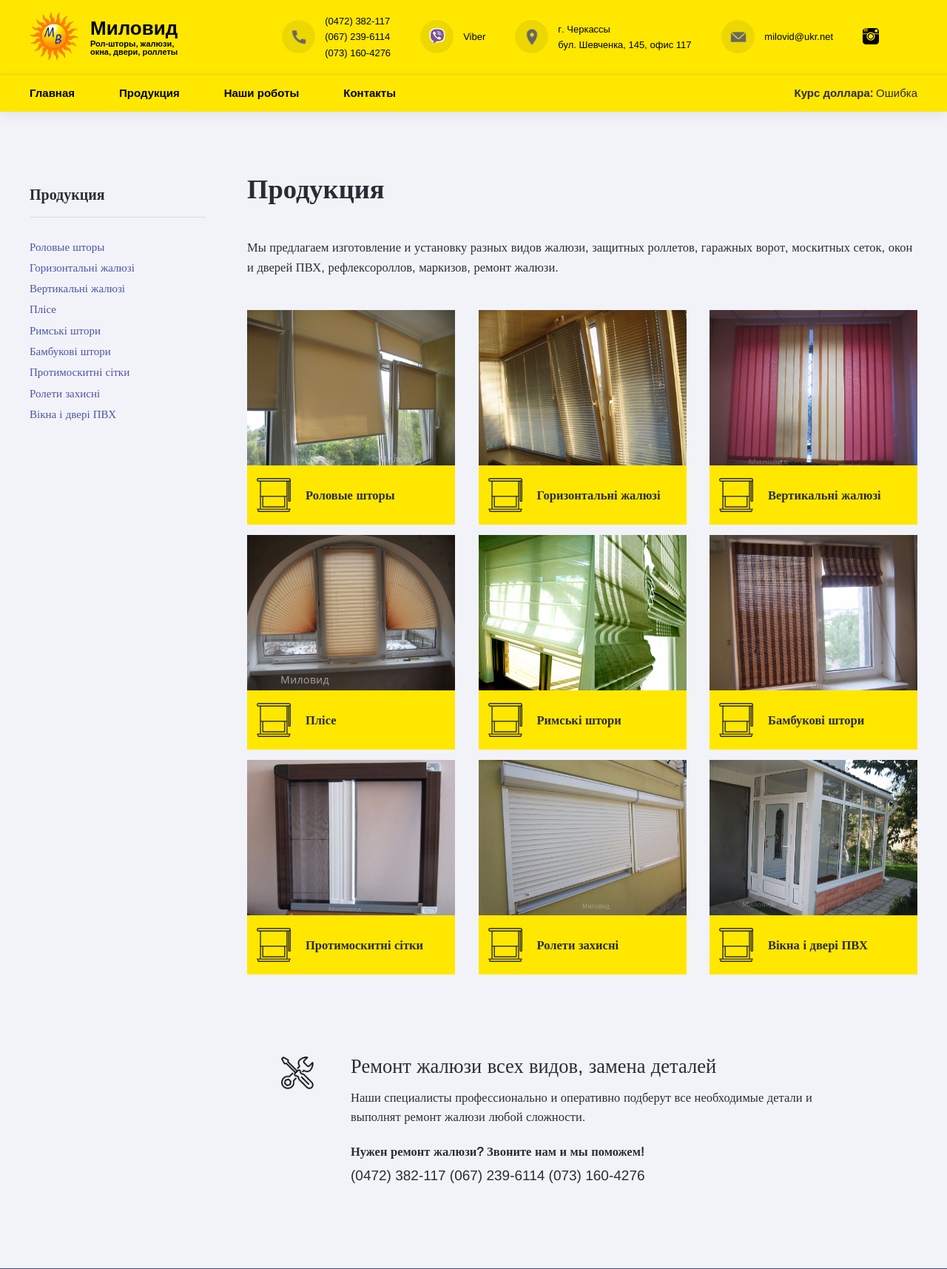
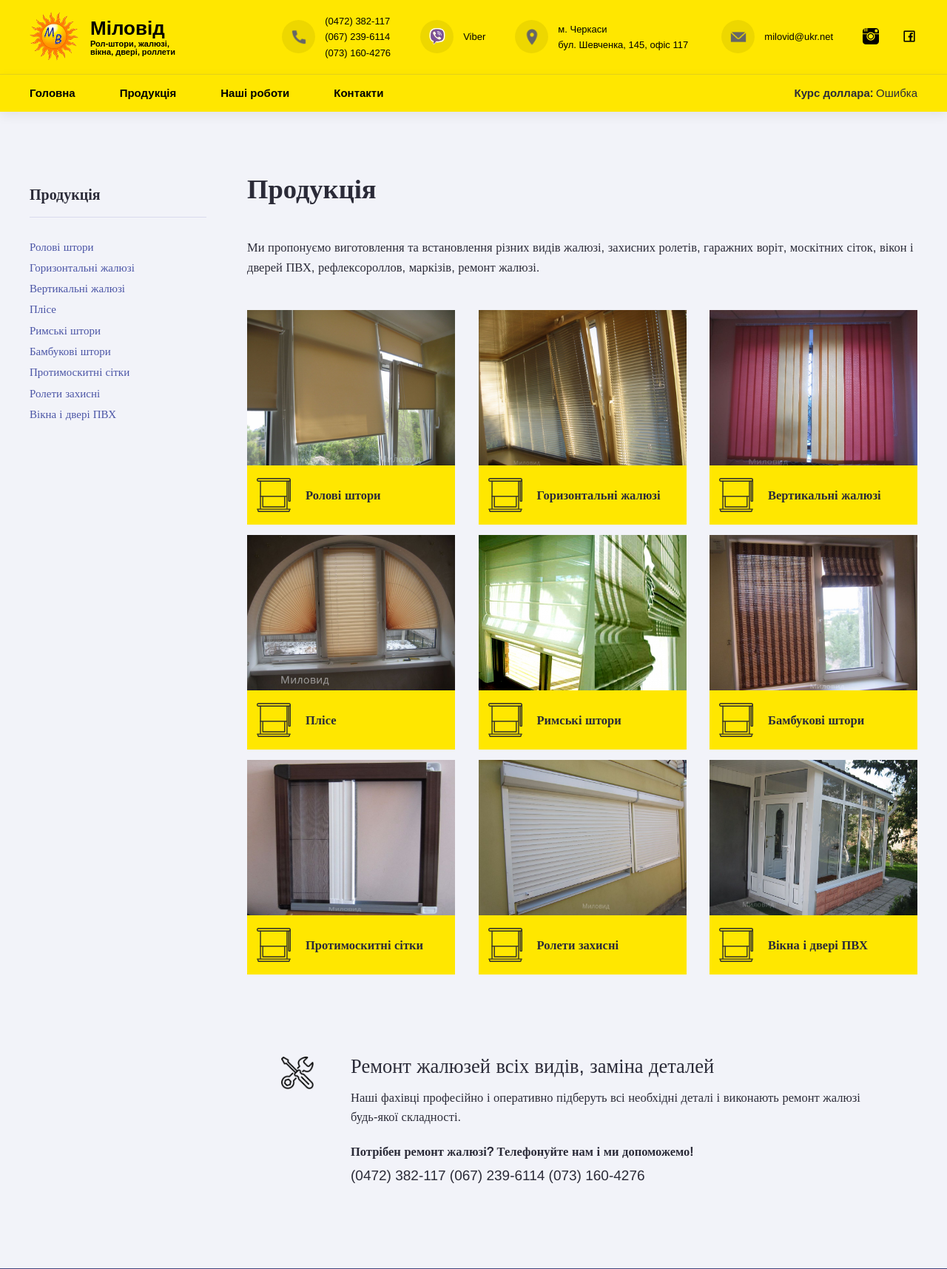
Before and after one commit to Alex-Kostenko/Divolim, a PHP site: page /template/production.php in a window 1280 px wide. Shown: the top 1715 px of the page at 74% size. Run offline with PHP 8.4, Linux system fonts and the light colour scheme; data that the repository does not hold is empty.

Commit message:
ukr lang

```diff
--- a/template/production.php
+++ b/template/production.php
@@ -21,11 +21,11 @@
 				<a href="../index.php"><img src="../image/logo_milovid.png" alt="Logo"></a>
 					<div class="name">
 						<a href="../index.php">
-							<h1>Миловид</h1>
+							<h1>Міловід</h1>
 
 							<h2>
-								Рол-шторы, жалюзи,<br>
-								окна, двери, роллеты
+								Рол-штори, жалюзі,<br>
+                                вікна, двері, роллети
 							</h2>
 						</a>
 					</div>
@@ -55,8 +55,8 @@
 					<img  src="../image/map.png" alt="location">
 				</div>
 					<span>
-						г. Черкассы <br>
-						бул. Шевченка, 145, офис 117
+						м. Черкаси <br>
+                        бул. Шевченка, 145, офіс 117
 					</span>
 				</div>
 			</a>
@@ -69,17 +69,15 @@
 				</a>
 			</div>
 			<div class="vk">
-				<a href=https://vk.com/>
+				<a href="https://www.instagram.com/milovid_com_ua/?hl=ru">
 					<svg xmlns="http://www.w3.org/2000/svg" width="22" height="22" class="svg1">
 						<use href="../image/instagram.svg#insta" width="22" height="22"></use>
 					</svg>
 				</a>
 			</div>
 			<div class="fb">
-				<a href=https://www.facebook.com/>
-					<svg xmlns="http://www.w3.org/2000/svg" width="22" height="22" class="svg1">
-						<use href="../image/facebook_logo.svg#Capa_1" width="22" height="22"></use>
-					</svg>
+				<a href="https://www.facebook.com/com.milovid/">
+					<img src="../image/facebook_logo.png" alt="Fb">
 				</a>
 			</div>
 			<div class="none_menu"  onclick="showMenu()">
@@ -90,10 +88,10 @@
 		<div class="nav_container">
 			<div class="nav">
 				<ul id="one">
-					<li><a href="../index.php">Главная</a></li>
-					<li><a href="production.php">Продукция</a></li>
-                    <li><a href="portfolio.php">Наши роботы</a></li>
-                    <li><a href="contacts.php">Контакты</a></li>
+					<li><a href="../index.php">Головна</a></li>
+                    <li><a href="production.php">Продукція</a></li>
+                    <li><a href="portfolio.php">Наші роботи</a></li>
+                    <li><a href="contacts.php">Контакти</a></li>
 				</ul>
 				<div class="dollar" id="two">
 					Курс доллара:
@@ -113,18 +111,18 @@
 	</header>
 <div id="mobile-menu-block" style="display: none;">
 	<ul>
-		<li><a href="../index.php">Главная</a></li>
-		<li><a href="production.php">Продукция</a></li>
-		<li><a href="portfolio.php">Наши роботы</a></li>
-		<li><a href="contacts.php">Контакты</a></li>
+		<li><a href="../index.php">Головна</a></li>
+        <li><a href="production.php">Продукція</a></li>
+        <li><a href="portfolio.php">Наші роботи</a></li>
+        <li><a href="contacts.php">Контакти</a></li>
 	</ul>
 </div>
 	<section class="production" id="production">
 		<div class="wrap_prod" id="showMain">
 			<div class="nav_left">
-				<h4>Продукция</h4>
+				<h4>Продукція</h4>
 				<ul class="nav_item">
-						<li><a href="production_l2.php">Роловые шторы</a></li>
+						<li><a href="production_l2.php">Ролові штори</a></li>
 						<li><a onclick="showGorizontal()">Горизонтальні жалюзі</a></li>
 						<li><a onclick="showAlign()">Вертикальні жалюзі</a></li>
 						<li><a onclick="showPlisse()">Плісе</a></li>
@@ -136,9 +134,9 @@
 				</ul>
 			</div>
 			<div class="main_prod">
-				<h5>Продукция</h5>
+				<h5>Продукція</h5>
 				<div class="title">
-					Мы предлагаем изготовление и установку разных видов жалюзи, защитных роллетов, гаражных ворот, москитных сеток, окон и дверей ПВХ, рефлексороллов, маркизов, ремонт жалюзи.
+					Ми пропонуємо виготовлення та встановлення різних видів жалюзі, захисних ролетів, гаражних воріт, москітних сіток, вікон і дверей ПВХ, рефлексороллов, маркізів, ремонт жалюзі.
 				</div>
 				<div class="wrap_card">
 					<div class="card">
@@ -149,7 +147,7 @@
 
 							<div class="bottom_wrap">
 								<img src="../image/rolls-01.svg" alt="">
-								Роловые шторы
+								Ролові штори
 							</div>
 						</a>
 					</div>
@@ -247,13 +245,13 @@
 
 					<div class="text">
 						<div class="text_title">
-							Ремонт жалюзи всех видов, замена деталей
+							Ремонт жалюзей всіх видів, заміна деталей
 						</div>
 						<div class="text_text">
-							Наши специалисты профессионально и оперативно подберут все необходимые детали и выполнят ремонт жалюзи любой сложности.
+							Наші фахівці професійно і оперативно підберуть всі необхідні деталі і виконають ремонт жалюзі будь-якої складності.
 						</div>
 						<div class="text_rem">
-							Нужен ремонт жалюзи? Звоните нам и мы поможем!
+							Потрібен ремонт жалюзі? Телефонуйте нам і ми допоможемо!
 						</div>
 						<div class="text_contact">
 							(0472) 382-117    (067) 239-6114    (073) 160-4276
@@ -264,9 +262,9 @@
 		</div>
 		<div class="wrap_prod" id="showGorizontal" style="display: none;">
 			<div class="nav_left">
-				<h4>Продукция</h4>
+				<h4>Продукція</h4>
 				<ul class="nav_item">
-						<li><a href="production_l2.php">Роловые шторы</a></li>
+						<li><a href="production_l2.php">Ролові штори</a></li>
 						<li><a onclick="showGorizontal()">Горизонтальні жалюзі</a></li>
 						<li><a onclick="showAlign()">Вертикальні жалюзі</a></li>
 						<li><a onclick="showPlisse()">Плісе</a></li>
@@ -354,9 +352,9 @@
 		</div>
 		<div class="wrap_prod" id="showAlign" style="display: none;">
 			<div class="nav_left">
-				<h4>Продукция</h4>
+				<h4>Продукція</h4>
 				<ul class="nav_item">
-						<li><a href="production_l2.php">Роловые шторы</a></li>
+						<li><a href="production_l2.php">Ролові штори</a></li>
 						<li><a onclick="showGorizontal()">Горизонтальні жалюзі</a></li>
 						<li><a onclick="showAlign()">Вертикальні жалюзі</a></li>
 						<li><a onclick="showPlisse()">Плісе</a></li>
@@ -454,9 +452,9 @@
 		</div>
 		<div class="wrap_prod" id="showPlisse" style="display: none;">
 			<div class="nav_left">
-				<h4>Продукция</h4>
+				<h4>Продукція</h4>
 				<ul class="nav_item">
-						<li><a href="production_l2.php">Роловые шторы</a></li>
+						<li><a href="production_l2.php">Ролові штори</a></li>
 						<li><a onclick="showGorizontal()">Горизонтальні жалюзі</a></li>
 						<li><a onclick="showAlign()">Вертикальні жалюзі</a></li>
 						<li><a onclick="showPlisse()">Плісе</a></li>
@@ -546,9 +544,9 @@
 		</div>
 		<div class="wrap_prod" id="showRim" style="display: none;">
 			<div class="nav_left">
-				<h4>Продукция</h4>
+				<h4>Продукція</h4>
 				<ul class="nav_item">
-						<li><a href="production_l2.php">Роловые шторы</a></li>
+						<li><a href="production_l2.php">Ролові штори</a></li>
 						<li><a onclick="showGorizontal()">Горизонтальні жалюзі</a></li>
 						<li><a onclick="showAlign()">Вертикальні жалюзі</a></li>
 						<li><a onclick="showPlisse()">Плісе</a></li>
@@ -638,9 +636,9 @@
 		</div>
 		<div class="wrap_prod" id="showBamb" style="display: none;">
 			<div class="nav_left">
-				<h4>Продукция</h4>
+				<h4>Продукція</h4>
 				<ul class="nav_item">
-						<li><a href="production_l2.php">Роловые шторы</a></li>
+						<li><a href="production_l2.php">Ролові штори</a></li>
 						<li><a onclick="showGorizontal()">Горизонтальні жалюзі</a></li>
 						<li><a onclick="showAlign()">Вертикальні жалюзі</a></li>
 						<li><a onclick="showPlisse()">Плісе</a></li>
@@ -739,9 +737,9 @@
 				<div class="back_prod">
 					<a onclick="showMain()">&larr;</a>
 				</div>
-				<h4>Продукция</h4>
+				<h4>Продукція</h4>
 				<ul class="nav_item">
-						<li><a href="production_l2.php">Роловые шторы</a></li>
+						<li><a href="production_l2.php">Ролові штори</a></li>
 						<li><a onclick="showGorizontal()">Горизонтальні жалюзі</a></li>
 						<li><a onclick="showAlign()">Вертикальні жалюзі</a></li>
 						<li><a onclick="showPlisse()">Плісе</a></li>
@@ -828,9 +826,9 @@
 		</div>
 		<div class="wrap_prod" id="showRoletu" style="display: none;">
 			<div class="nav_left">
-				<h4>Продукция</h4>
+				<h4>Продукція</h4>
 				<ul class="nav_item">
-						<li><a href="production_l2.php">Роловые шторы</a></li>
+						<li><a href="production_l2.php">Ролові штори</a></li>
 						<li><a onclick="showGorizontal()">Горизонтальні жалюзі</a></li>
 						<li><a onclick="showAlign()">Вертикальні жалюзі</a></li>
 						<li><a onclick="showPlisse()">Плісе</a></li>
@@ -920,9 +918,9 @@
 		</div>
 		<div class="wrap_prod" id="showOkna_dv" style="display: none;">
 			<div class="nav_left">
-				<h4>Продукция</h4>
+				<h4>Продукція</h4>
 				<ul class="nav_item">
-						<li><a href="production_l2.php">Роловые шторы</a></li>
+						<li><a href="production_l2.php">Ролові штори</a></li>
 						<li><a onclick="showGorizontal()">Горизонтальні жалюзі</a></li>
 						<li><a onclick="showAlign()">Вертикальні жалюзі</a></li>
 						<li><a onclick="showPlisse()">Плісе</a></li>
@@ -1019,8 +1017,8 @@
 			</div>
 			<div class="contacts" >
 				<h5>
-					Мы подберем самое лучшее <br>
-					решение именно для вас
+					Ми підберемо найкраще <br>
+					рішення саме для вас
 				</h5>
 				<ul>
 					<li>
@@ -1029,8 +1027,8 @@
 								<img src="../image/map_foot.png" alt="map">
 							</div>
 						</a>
-						<a href="https://goo.gl/maps/P3WDzGn8AUt" target="_blank">г. Черкассы, бул.Шевченка, 145,
-						офис 117, (1 -й этаж)</a>
+						<a href="https://goo.gl/maps/P3WDzGn8AUt" target="_blank">м Черкаси, бул.Шевченка, 145,
+                    офіс 117, (1-й поверх)</a>
 					</li>
 					<li>
 						<a href="https://goo.gl/maps/P3WDzGn8AUt">
@@ -1072,8 +1070,8 @@
 			</div>
 			<div class="forms">
 				<h5>
-				Пожалуйста, оставьте свои контакты<br>
-				и ваш вопрос, мы с вами свяжемся!
+				Будь ласка, залиште свої контакти<br>
+                і ваше запитання, ми з вами зв'яжемося!
 				</h5>
 				<form method="post" class="form-contacts" action="https://postman-echo.com/post">
 						<p class="hint-form"><span>*</span> - поля обов'язкові для заповнення</p>
@@ -1091,12 +1089,12 @@
 				<div class="footer_title">
 					<img src="../image/logo_milovid.png" alt="logo">
 					<div class="wrapper">
-						<h5>Миловид</h5>
-						<h6>Изготовление и установка разных видов жалюзи, защитных роллет, гаражных ворот, москитных сеток, Вікна і двері ПВХ, рефлексоролы, маркизы, ремонт жалюзи.</h6>
+						<h5>Міловід</h5>
+                        <h6>Виготовлення та встановлення різних видів жалюзі, захисних ролет, гаражних воріт, москітних сіток, вікна і двері ПВХ, рефлексороли, маркізи, ремонт жалюзі.</h6>
 					</div>
 				</div>
 				<div class="copyright">
-					Copyright © 2015-2018. Миловид
+					Copyright © 2015-2018. Міловід
 				</div>
 
 			</div>
```
Also changed, not shown: index.php (+34 -35 lines), template/contacts.php (+21 -21 lines), template/portfolio.php (+27 -28 lines), template/production_l2.php (+38 -39 lines).
